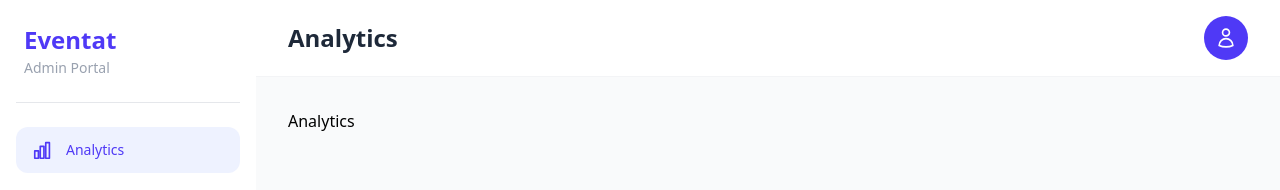
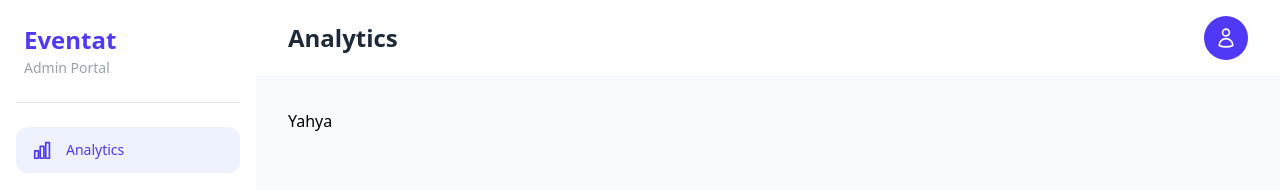
Before and after one commit to yahyaabualasab1/event-planner-FullStack, a React (Vite) app in the folder apps/admin/: page /dashboard/analytics in a window 1280 px wide. Shown: the top 190 px of the page. Built offline with nearby package versions, Linux system fonts and the light colour scheme; sample sign-in values are in the browser's storage.

Commit message:
Update AnalyticsPage component to display 'Yahya' instead of 'Analytics'

```diff
--- a/apps/admin/src/pages/analytics.page.tsx
+++ b/apps/admin/src/pages/analytics.page.tsx
@@ -1,3 +1,3 @@
 export const AnalyticsPage = () => {
-  return <div>Analytics</div>;
+  return <div>Yahya</div>;
 };
```
